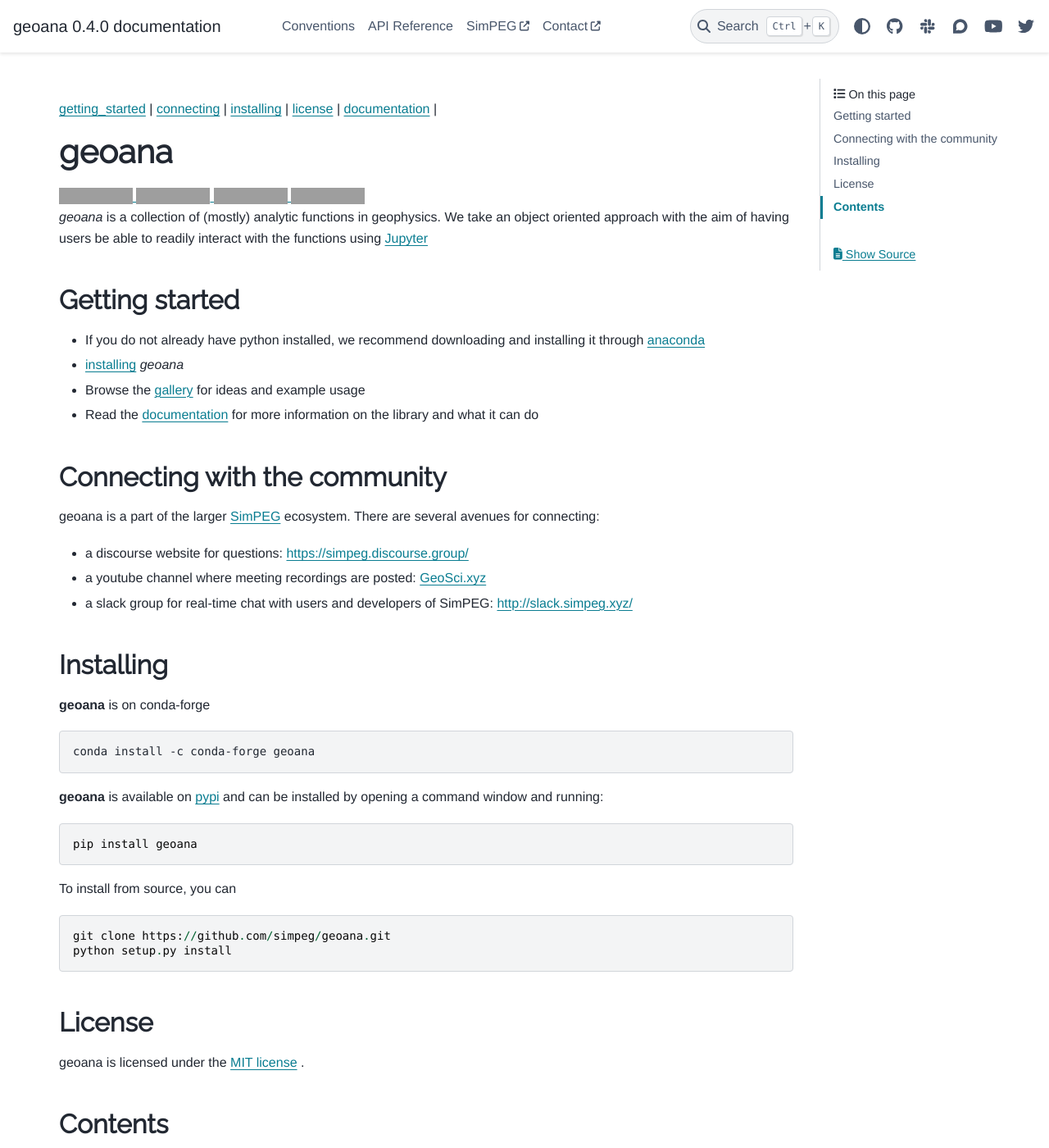
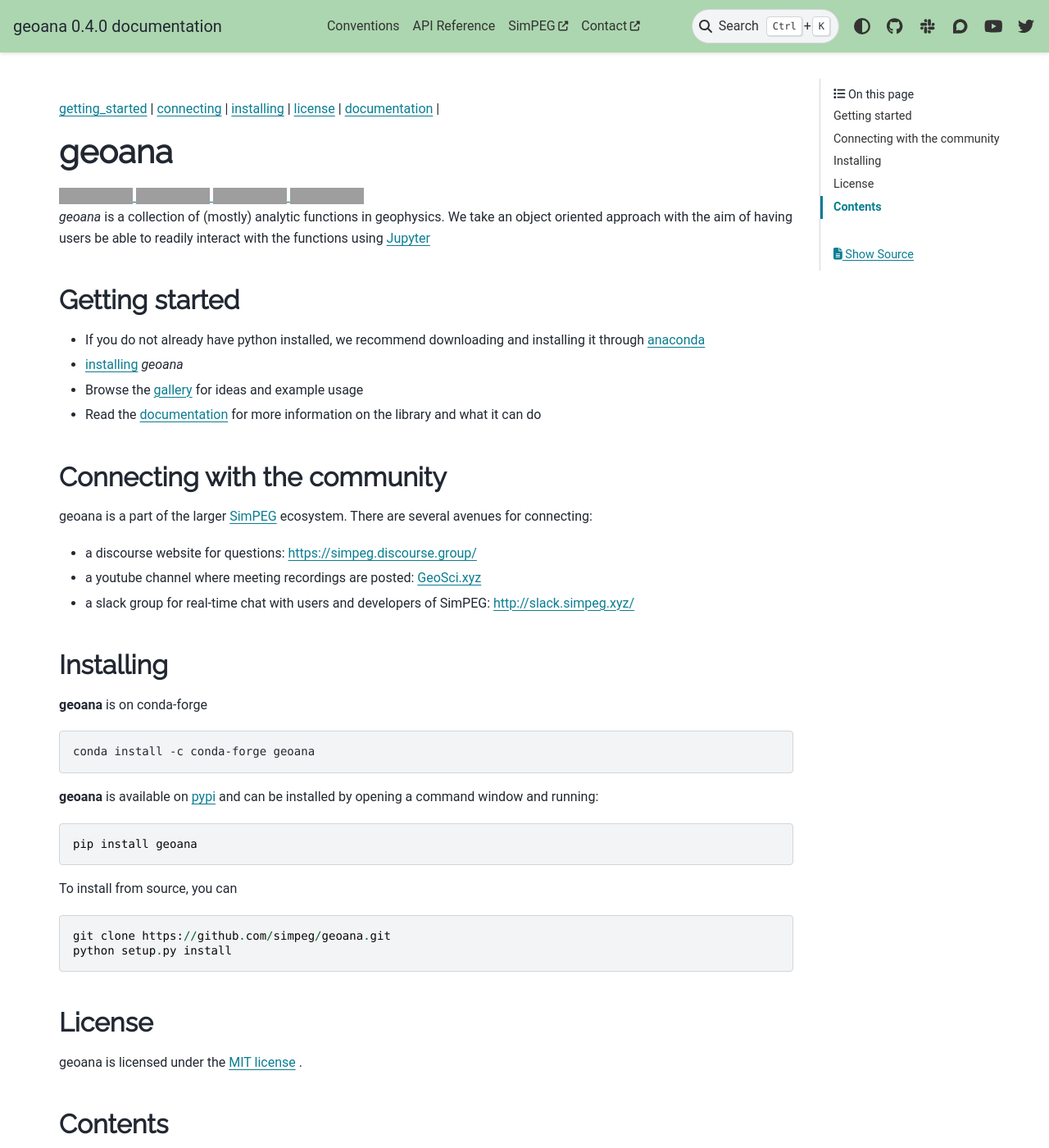
Before and after one commit to simpeg/geoana, a Sphinx documentation site: the page built from docs/index.rst, in a window 1280 px wide and 1400 px high. Shown: the whole window at 82% size. Built offline with Sphinx 7.4.7 and the PyData theme 0.15.4, drawn with Linux system fonts in a browser that asks for light colours; pages that are not in the unit, such as notebooks, are missing from menus; grey boxes are pictures that could not be loaded.

Commit message:
update css sheet

```diff
--- a/docs/_static/css/custom.css
+++ b/docs/_static/css/custom.css
@@ -1,18 +1,12 @@
 @import url(https://fonts.googleapis.com/css?family=Raleway);
 
-.navbar-nav>.active>.nav-link {
-    color: #000000!important;
-}
-
-#navbar-icon-links i.fa, #navbar-icon-links i.fab,
-#navbar-icon-links i.far, #navbar-icon-links i.fas {
-    color: #000000;
+.bd-header .navbar-header-items__center {
+    margin: auto!important;
 }
 
 body{
-    font-family: "Helvetica Neue", Helvetica, Arial, sans-serif;
+    font-family: "Roboto", sans-serif;
 }
-
 h1{
     font-family: "Raleway", Helvetica, Arial, sans-serif; font-weight: bold;
 }
@@ -30,7 +24,8 @@ h3{
 Matplotlib images are in png and inverted while other output
 types are assumed to be normal images.
 */
-html[data-theme=dark] img[src*='.png'] {
+
+html[data-theme=dark] img:not(.only-dark):not(.dark-light) {
     filter: invert(0.82) brightness(0.8) contrast(1.2);
 }
 
@@ -38,24 +33,23 @@ html[data-theme=dark] .MathJax_SVG *  {
     fill: var(--pst-color-text-base);
 }
 
-html[data-theme=dark] #navbar-icon-links i.fa {
-    color: #a6a6a6;
+html[data-theme=dark]  {
+    --pst-color-text-muted: #a6a6a6;
 }
-html[data-theme=dark] #navbar-icon-links i.fab {
-    color: #a6a6a6;
+html[data-theme=light]  {
+    --pst-color-text-muted: rgb(51, 51, 51);
 }
-html[data-theme=dark] #navbar-icon-links i.far {
-    color: #a6a6a6;
-}
-html[data-theme=dark] #navbar-icon-links i.fas {
-    color: #a6a6a6;
-}
+
 html[data-theme=dark] .navbar-nav>.active>.nav-link {
     color: #FFFFFF!important;
 }
-html[data-theme=dark] #navbar-main {
+html[data-theme=light] .navbar-nav>.active>.nav-link {
+    color: #000000!important;
+}
+
+html[data-theme=dark] .bd-header {
     background: #213a1b!important;
 }
-html[data-theme=light] #navbar-main {
+html[data-theme=light] .bd-header {
     background: #acd6af!important;
 }
```
